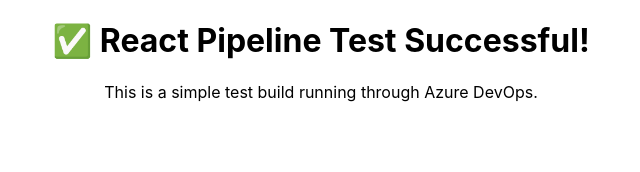
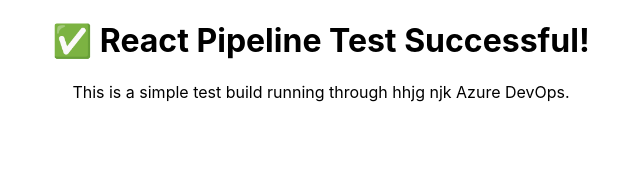
Before and after one commit to abdulramiz37/jhjksdgg, a React (Create React App) app: page / in a window 1280 px wide. Shown: the top 172 px of the page, without its empty margins (319-959 px from the left). Built offline with nearby package versions, Linux system fonts and the light colour scheme.

Commit message:
Update App.js

```diff
--- a/src/App.js
+++ b/src/App.js
@@ -4,7 +4,7 @@
   return (
     <div className="App">
       <h1>✅ React Pipeline Test Successful!</h1>
-      <p>This is a simple test build running through Azure DevOps.</p>
+      <p>This is a simple test build running through hhjg njk Azure DevOps.</p>
     </div>
   );
 }
```
